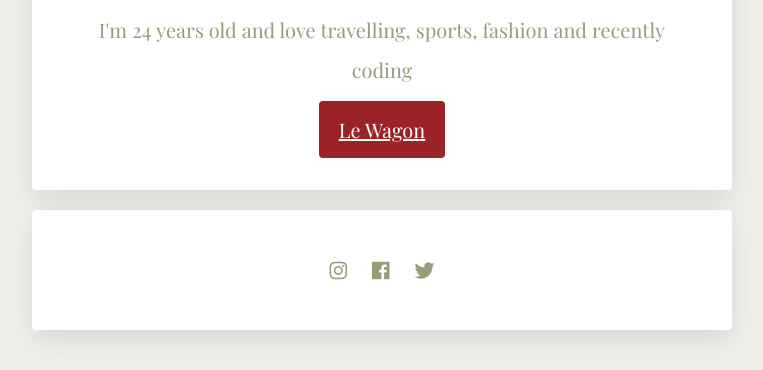
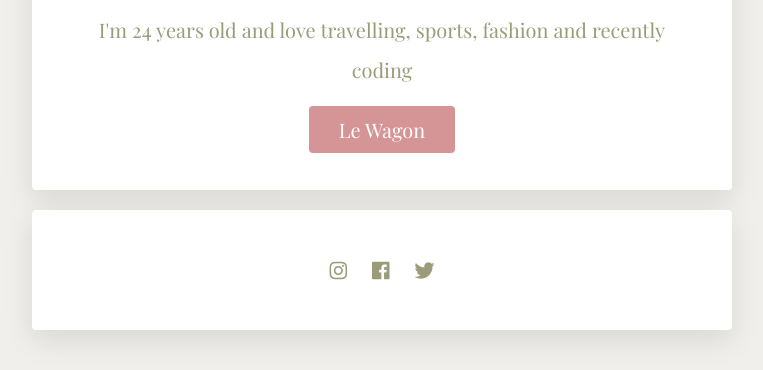
Before and after one commit to flaminiavg/profile, a plain HTML site: page index.html in a window 1280 px wide. Shown: the part 513-883 px from the top of the page, without its empty margins (258-1021 px from the left). Drawn offline with nearby package versions, Linux system fonts and the light colour scheme.

Commit message:
my profile page

```diff
--- a/style.css
+++ b/style.css
@@ -58,9 +58,16 @@
   padding: 10px;
 }
 
-.btn-red{
-  background-color: #9b2226;
-  color: white;
-  padding: 15px 20px;
-  border-radius: 4px;
+.btn-red {
+    background-color: #d59597;
+    color: white;
+    padding: 10px 30px;
+    border-radius: 4px;
+    text-decoration: none;
 }
+.btn-red:hover {
+  background-color: white;
+  color: #d59597;
+  border: 2px #d59597 solid;
+  text-decoration: none ;
+}
```
